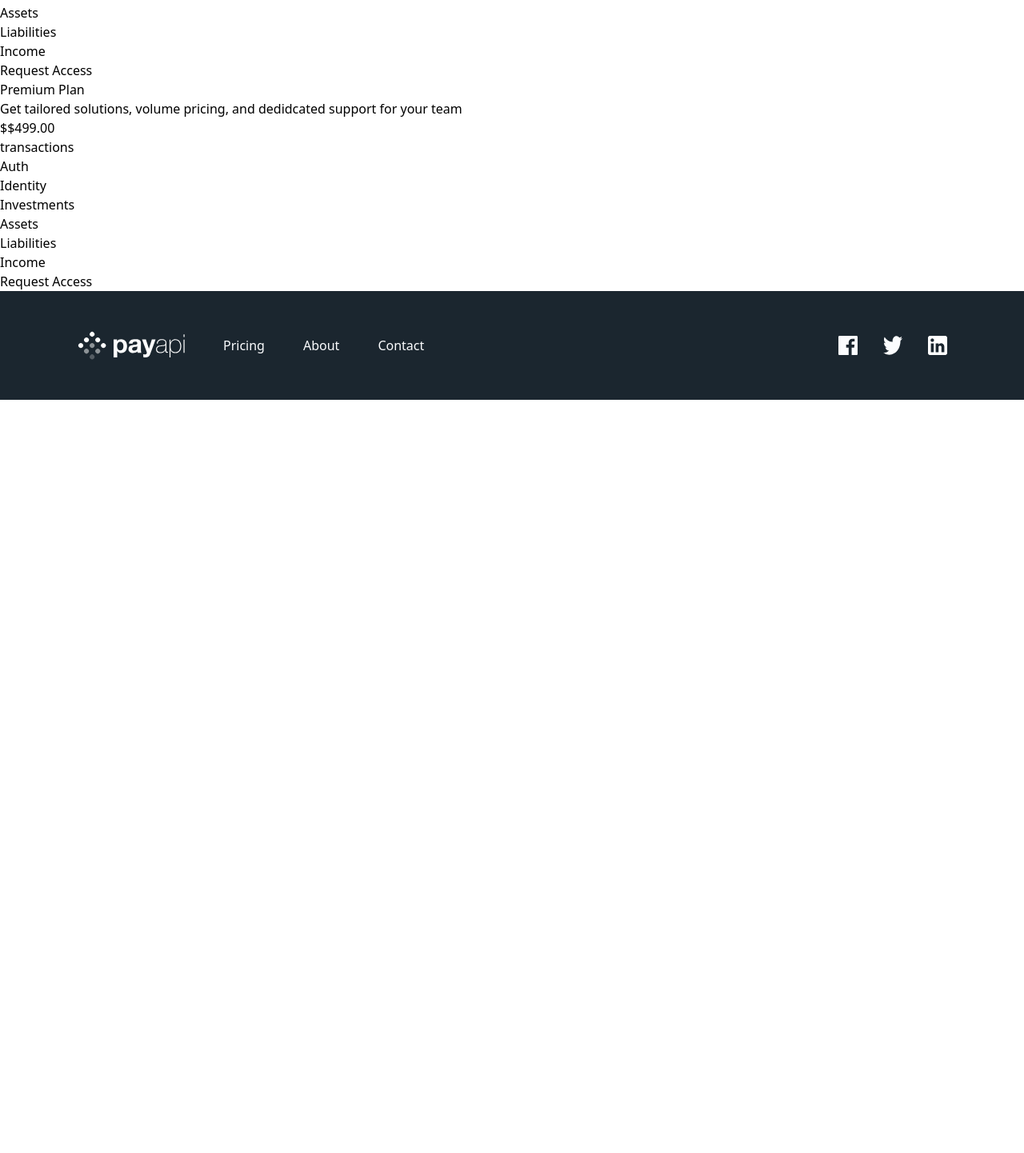
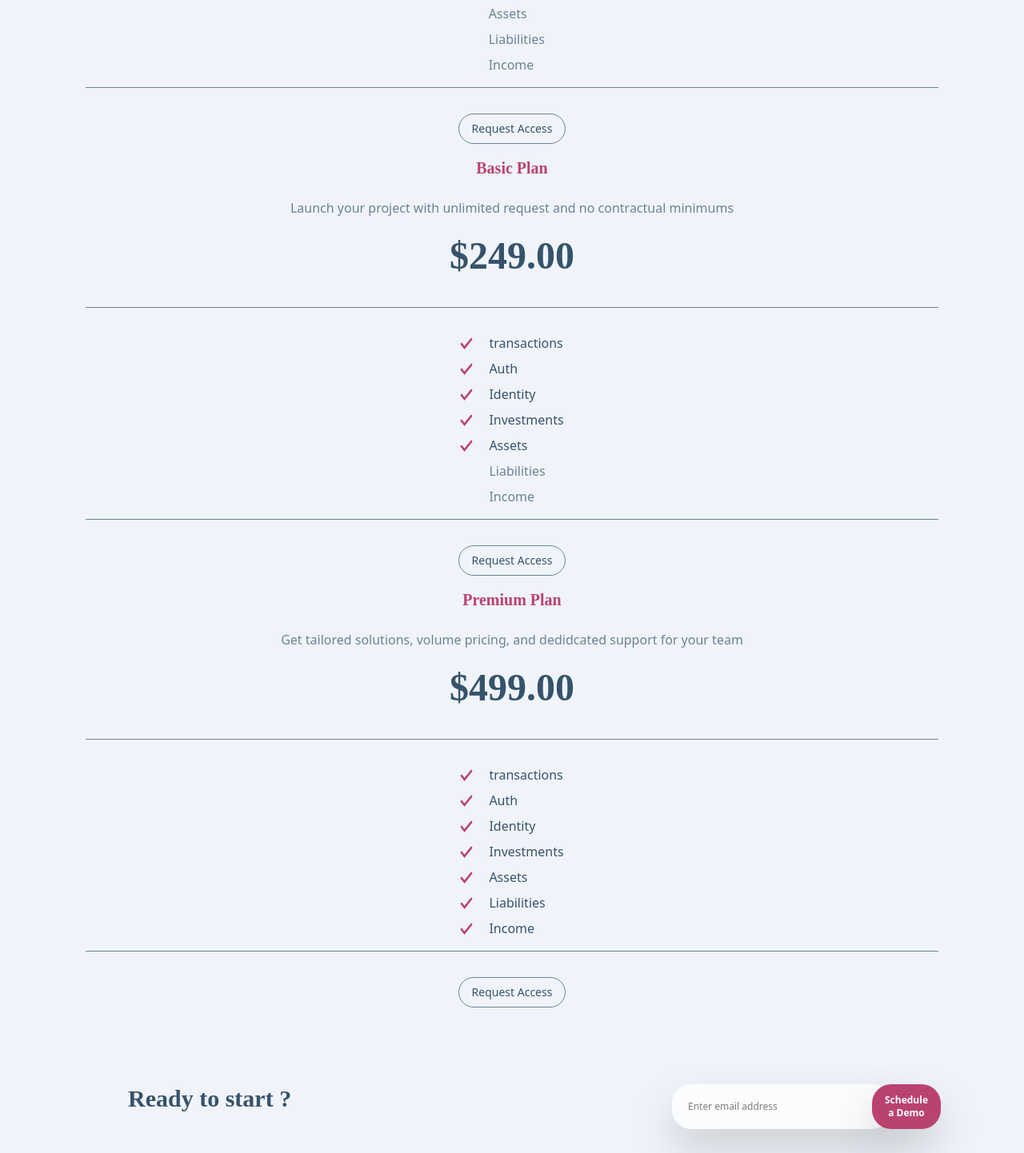
Before and after one commit to QuentinPetton/payApi-multisite, an Angular app: page /pricing in a window 1280 px wide. Shown: the part 548-1990 px from the top of the page at 80% size. Before the commit the page ends 1048 px from the top, so only its background shows below. Built offline with nearby package versions, Linux system fonts and the light colour scheme.

Commit message:
feat/pricingPage: style pricingCard + add form on pricingComponent

```diff
--- a/src/app/pricing/pricing.component.html
+++ b/src/app/pricing/pricing.component.html
@@ -1,11 +1,11 @@
 <section>
-  <h1>Pricing</h1>
+  <h1 class="font-dm-serif-display text-san-juan-blue text-3xl text-center mb-6 mt-12 font-semibold">Pricing</h1>
 <app-pricing-card
 title="Free Plan"
 description="Build and test using our core set of products with up to 100 API request"
 [price]= 0
 [features]="[
-  {name: 'transactions', included: true},
+  {name: 'Transactions', included: true},
   {name: 'Auth', included: true},
   {name: 'Identity', included: true},
   {name: 'Investments', included: false},
@@ -43,3 +43,14 @@ description="Get tailored solutions, volume pricing, and dedidcated support for
 ]">
 </app-pricing-card>
 </section>
+<section class="text-center p-8 lg:grid lg:grid-cols-2 lg:justify-items-start lg:pt-20 lg:gap-[25rem] xl:px-30 ">
+  <h3 class="font-dm-serif-display text-3xl text-san-juan-blue lg:font-bold lg:ml-10">Ready to start ?</h3>
+  <form action="post"
+  class="flex flex-col gap-4 md:flex-row md:gap-0 mt-5 lg:mt-0" >
+    <label for="email"></label>
+    <input type="text"
+    placeholder="Enter email address"
+    class="bg-link-water-white rounded-3xl p-3 pl-5 text-xs drop-shadow-2xl md:pr-20">
+    <button class="bg-dark-pink text-link-water-white rounded-3xl p-3 cursor-pointer text-xs drop-shadow-2xl font-semibold md:-ml-6 md:px-4">Schedule a Demo</button>
+  </form>
+</section>
--- a/src/app/shared/pricing-card/pricing-card.component.html
+++ b/src/app/shared/pricing-card/pricing-card.component.html
@@ -1,13 +1,32 @@
 @if (features?.length) {
-  <div>
-    <h2>{{title}}</h2>
-    <p>{{description}}</p>
-    <span>${{price |currency }}</span>
-      <ul>
-        @for (feature of features; track feature.name) {
-          <li>{{feature.name}}</li>
-        }
-      </ul>
-      <button>Request Access</button>
-    </div>
-  }
+  <div class="flex flex-col items-center w-full bg-[#f0f4fa]">
+    <h2 class="font-dm-serif-display text-dark-pink text-xl mb-6 font-semibold">{{title}}</h2>
+    <p class="text-light-san-juan-blue text-center">{{description}}</p>
+    <span class="font-dm-serif-display text-san-juan-blue text-5xl font-semibold my-6">{{price | currency }}</span>
+
+    <div class="w-5/6 border-t border-light-san-juan-blue my-4"></div>
+
+    <ul class="flex flex-col items-center max-w-xs mx-auto pt-4 gap-2">
+      @for (feature of features; track feature.name) {
+        <li class="grid grid-cols-[20px_auto] gap-4 items-center w-full">
+          @if (feature.included) {
+            <img src="/assets/shared/desktop/icon-check.svg" alt="check icon" class="w-4 h-4">
+            <span class="text-san-juan-blue">
+              {{ feature.name }}
+            </span>
+          }
+          @else {
+            <span class="w-4 h-4"></span>
+            <span class="text-light-san-juan-blue">
+              {{ feature.name }}
+            </span>
+          }
+        </li>
+      }
+    </ul>
+    <div class="w-5/6 border-t border-light-san-juan-blue my-4"></div>
+    <button class="rounded-3xl border-1 py-2 px-4 text-sm text-san-juan-blue border-light-san-juan-blue my-4">
+      Request Access
+    </button>
+  </div>
+}
--- a/src/index.html
+++ b/src/index.html
@@ -7,7 +7,7 @@
   <meta name="viewport" content="width=device-width, initial-scale=1">
   <link rel="icon" type="image/x-icon" href="favicon.ico">
 </head>
-<body class="overflow-x-hidden">
+<body class="overflow-x-hidden bg-[#f0f4fa]">
   <app-root></app-root>
 </body>
 </html>
```
